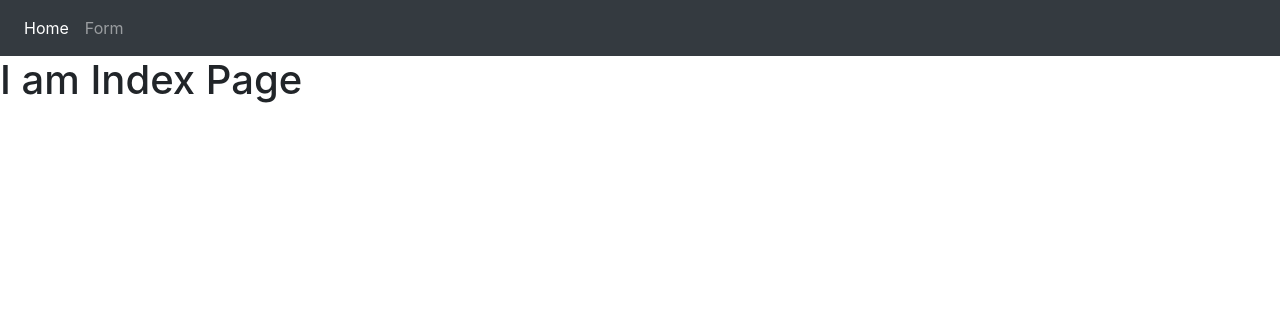
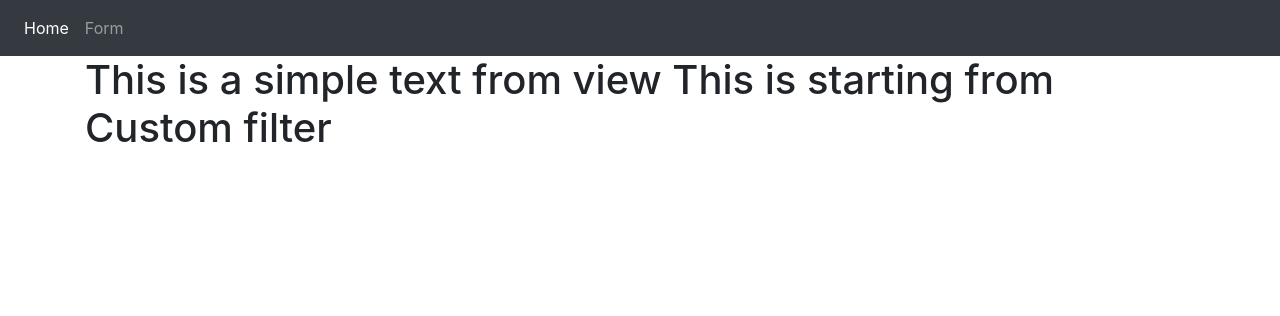
Before and after one commit to mz-nibir/Django-practise, a Django app: page / in a window 1280 px wide. Shown: the top 316 px of the page. Run offline with Django 3.2, Linux system fonts and the light colour scheme; some libraries are stand-ins or nearby versions.

Commit message:
Custom Filter

```diff
--- /dev/null
+++ b/My_First_Project/first_app/templatetags/my_filter.py
@@ -0,0 +1,9 @@
+from django import template
+
+register = template.Library()
+
+def my_fiter(value):
+    return value + " This is starting from Custom filter"
+
+
+register.filter('custom_filter',my_fiter)
--- a/My_First_Project/first_app/views.py
+++ b/My_First_Project/first_app/views.py
@@ -6,8 +6,7 @@ from first_app import forms
 # Create your views here.
 
 def index(request):
-    musician_list= Musician.objects.order_by('first_name')
-    diction={'text_1': 'The list of Musician','musician': musician_list}
+    diction={'simple_text':'This is a simple text from view'}
     return render(request,'first_app/index.html',context= diction)
 
 def form(request):
--- a/My_First_Project/templates/first_app/base.html
+++ b/My_First_Project/templates/first_app/base.html
@@ -26,10 +26,13 @@
       </li>
     </ul>
   </nav>
-
+<div class="container">
   {% block body_block%}
 
   {% endblock %}
 
+</div>
+
+
   </body>
 </html>
--- a/My_First_Project/templates/first_app/index.html
+++ b/My_First_Project/templates/first_app/index.html
@@ -1,8 +1,10 @@
 <!DOCTYPE html>
 {% extends "first_app/base.html" %}
 
+{% load my_filter %}
+
 {% block body_block%}
 
-<h1>I am Index Page</h1>
+<h1>{{simple_text|custom_filter}}</h1>
 
 {% endblock %}
```
Also changed, not shown: My_First_Project/first_app/templatetags/__init__.py (added).
